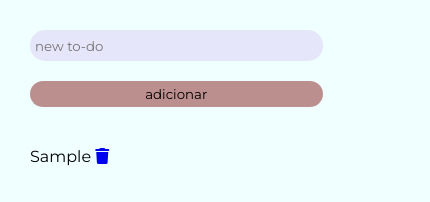
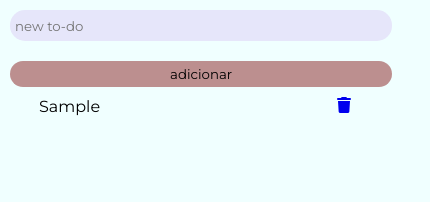
Before and after one commit to roziana-rdrgs/to-do-list, a plain HTML site: page index.html in a window 390 px wide. Both pictures are taken after typing "Sample" into the empty fields and a click on the button "adicionar". Shown: the whole page, 430 px wide, since content can reach past the window. Drawn offline with Linux system fonts and the light colour scheme.

Commit message:
Add files via upload

```diff
--- a/index.html
+++ b/index.html
@@ -14,14 +14,17 @@
             <input type="text" placeholder="new to-do">
             <button id="btn">adicionar</button>
         </div>
-        <div class="row">
+
+        <div>
             <ul>
-                <li>
+                <div class="divTodoElement">
+                    <li>
+                    </li>
                     <a href=""><i class="fas fa-trash"></i></a>
-                </li>
-
+                </div>
             </ul>
         </div>
+
     </div>
     <script src="scripts.js"></script>
 </body>
--- a/scripts.js
+++ b/scripts.js
@@ -11,22 +11,25 @@ function renderTodos() {
         var todoElement = document.createElement('li');
         var todoText = document.createTextNode(todo);
 
+        var divTodoElement = document.createElement('div');
+        divTodoElement.className = "divTodoElement";
+
         var linkElement = document.createElement('a');
         linkElement.setAttribute('href', '#');
-
 
         var pos = todos.indexOf(todo);
         linkElement.setAttribute('onclick', 'deleteTodo(' + pos + ')');
 
         var linkIcon = document.createElement('i');
-
         linkIcon.className = 'fas fa-trash';
-        linkElement.appendChild(linkIcon);
 
         todoElement.appendChild(todoText);
-        todoElement.appendChild(linkElement);
+        divTodoElement.appendChild(todoElement);
 
-        listElement.appendChild(todoElement);
+        linkElement.appendChild(linkIcon);
+        divTodoElement.appendChild(linkElement);
+
+        listElement.appendChild(divTodoElement);
 
     }
 }
@@ -36,7 +39,7 @@ function addTodo() {
     var todoText = inputElement.value;
 
     if (todoText != "") {
-        todos.push(todoText + "\t");
+        todos.push(todoText);
         inputElement.value = '';
 
         renderTodos();
--- a/style.css
+++ b/style.css
@@ -23,12 +23,21 @@ body {
 }
 
 .row {
-    display: block;
-    width: 80%;
     display: flex;
-    margin: 20px;
     justify-content: space-between;
+    align-items: center;
+    align-items: center;
+    width: 95%;
+    margin: auto;
     padding: 10px;
+}
+
+.divTodoElement {
+    display: flex;
+    width: 75%;
+    justify-content: space-between;
+    align-self: center;
+    margin: auto;
 }
 
 .row input {
@@ -90,19 +99,26 @@ body {
     }
     .row {
         display: block;
-        width: 100%;
+        width: 98%;
         display: flexbox;
-        margin: 20px;
+        margin: auto;
         justify-content: space-between;
         padding: 10px;
     }
+    .divTodoElement {
+        display: flex;
+        width: 80%;
+        justify-content: space-between;
+        align-self: center;
+        margin: auto;
+    }
     .row input {
         display: block;
-        width: 75%;
+        width: 100%;
         margin-bottom: 20px;
     }
     .row button {
         display: block;
-        width: 75%;
+        width: 100%;
     }
 }
```
